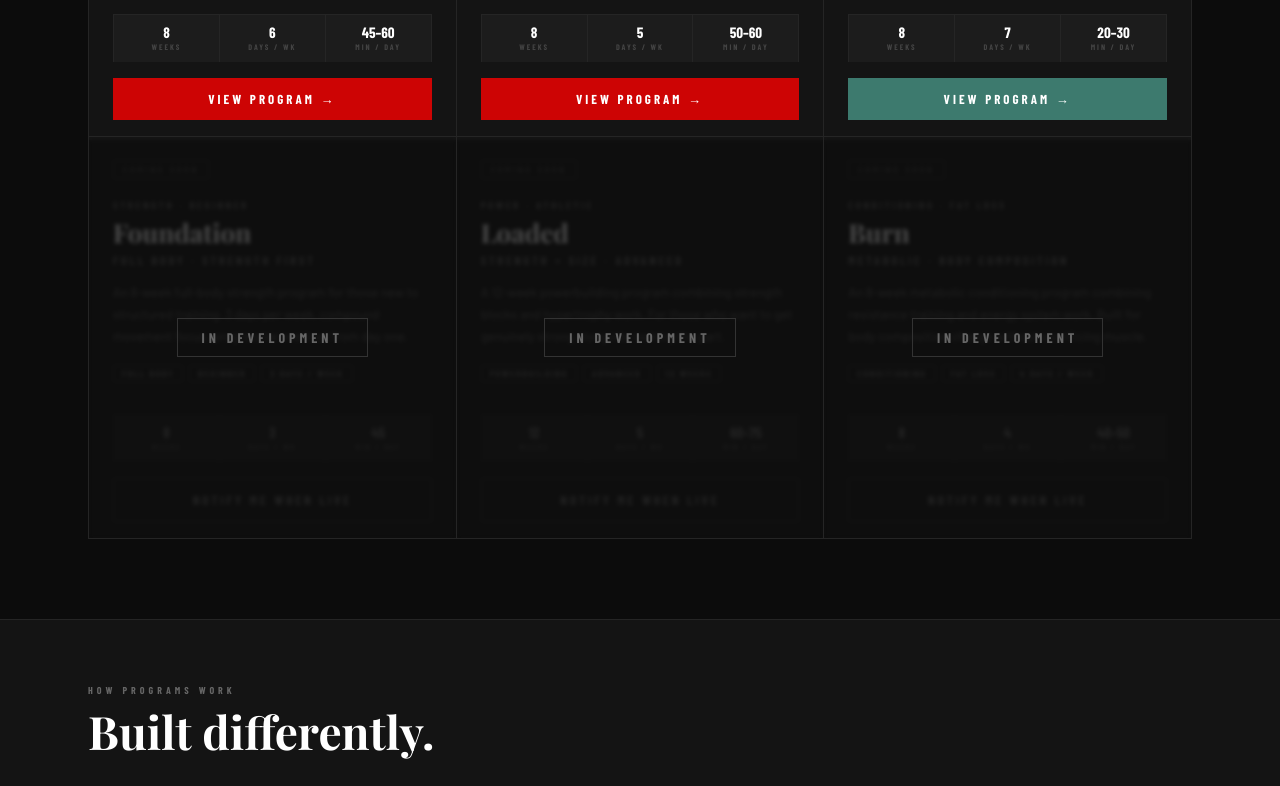
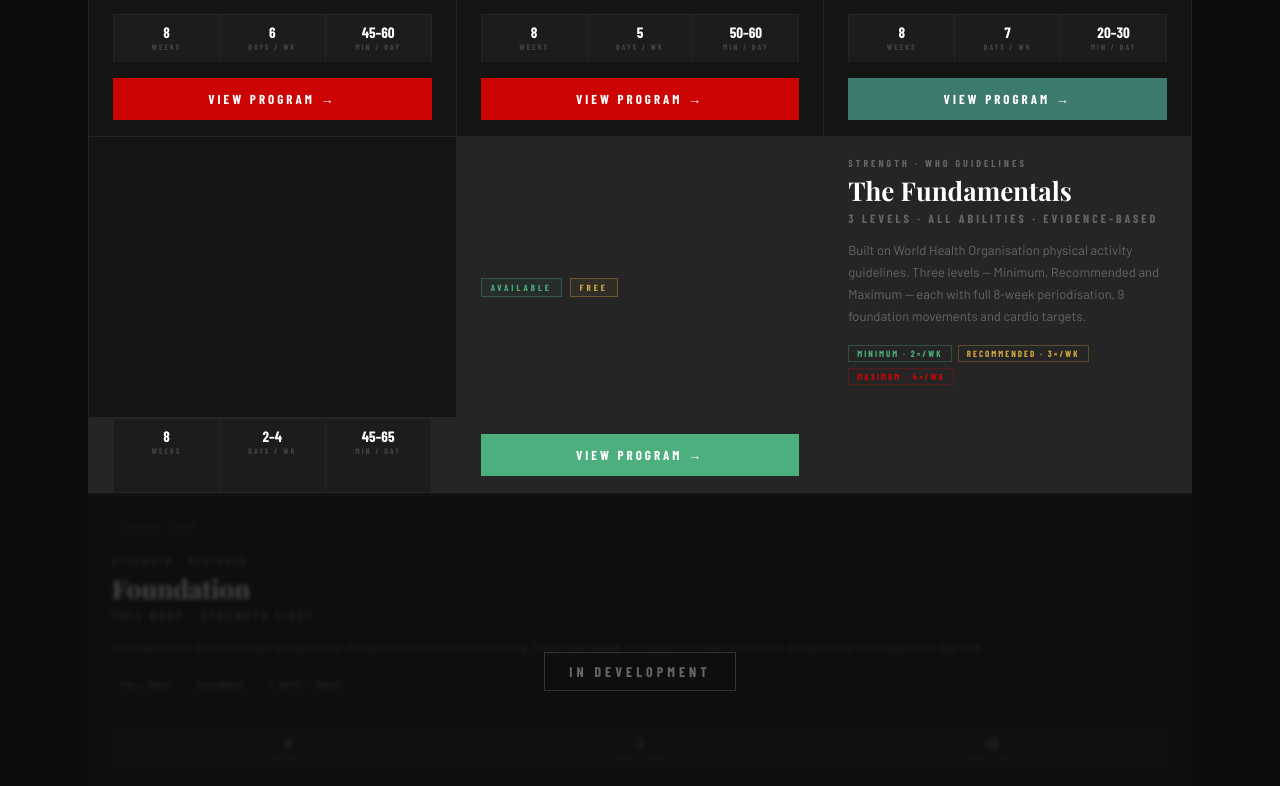
Before and after one commit to businesscoachtaj-oss/Fitnessapp, a plain HTML site: page programs.html in a window 1280 px wide. Shown: the part 1020-1806 px from the top of the page. Drawn offline with nearby package versions, Linux system fonts and the light colour scheme; a web font is replaced by a local one.

Commit message:
Update programs.html

```diff
--- a/programs.html
+++ b/programs.html
@@ -268,6 +268,7 @@
     <button class="filter-btn" onclick="filter('mobility',this)">Mobility</button>
     <button class="filter-btn" onclick="filter('body-comp',this)">Body Composition</button>
     <button class="filter-btn" onclick="filter('beginner',this)">Beginner-Friendly</button>
+    <button class="filter-btn" onclick="filter('who',this)">WHO Guidelines</button>
   </div>
 </div>
 
@@ -361,6 +362,33 @@
       </div>
       <div class="card-cta">
         <a href="program-mobility.html" class="cta-teal">View Program →</a>
+      </div>
+    </div>
+
+    <!-- FUNDAMENTALS -->
+    <div class="program-card" data-tags="strength beginner who"></div>
+      <div class="card-badge-wrap">
+        <span class="card-badge badge-new">Available</span>
+        <span class="card-badge badge-free">Free</span>
+      </div>
+      <div class="card-body">
+        <div class="card-category">Strength · WHO Guidelines</div>
+        <div class="card-title">The Fundamentals</div>
+        <div class="card-tagline">3 Levels · All Abilities · Evidence-Based</div>
+        <div class="card-desc">Built on World Health Organisation physical activity guidelines. Three levels — Minimum, Recommended and Maximum — each with full 8-week periodisation, 9 foundation movements and cardio targets.</div>
+        <div class="card-tags">
+          <span class="card-tag" style="color:#4caf7d;border-color:rgba(76,175,125,0.3)">Minimum · 2×/wk</span>
+          <span class="card-tag" style="color:#d4a843;border-color:rgba(212,168,67,0.3)">Recommended · 3×/wk</span>
+          <span class="card-tag" style="color:#CD0404;border-color:rgba(205,4,4,0.3)">Maximum · 4×/wk</span>
+        </div>
+      </div>
+      <div class="card-meta">
+        <div class="card-meta-item"><div class="card-meta-val">8</div><div class="card-meta-lbl">Weeks</div></div>
+        <div class="card-meta-item"><div class="card-meta-val">2–4</div><div class="card-meta-lbl">Days / Wk</div></div>
+        <div class="card-meta-item"><div class="card-meta-val">45–65</div><div class="card-meta-lbl">Min / Day</div></div>
+      </div>
+      <div class="card-cta">
+        <a href="program-fundamentals.html" class="cta-primary" style="background:#4caf7d;border-color:#4caf7d">View Program →</a>
       </div>
     </div>
 
```
